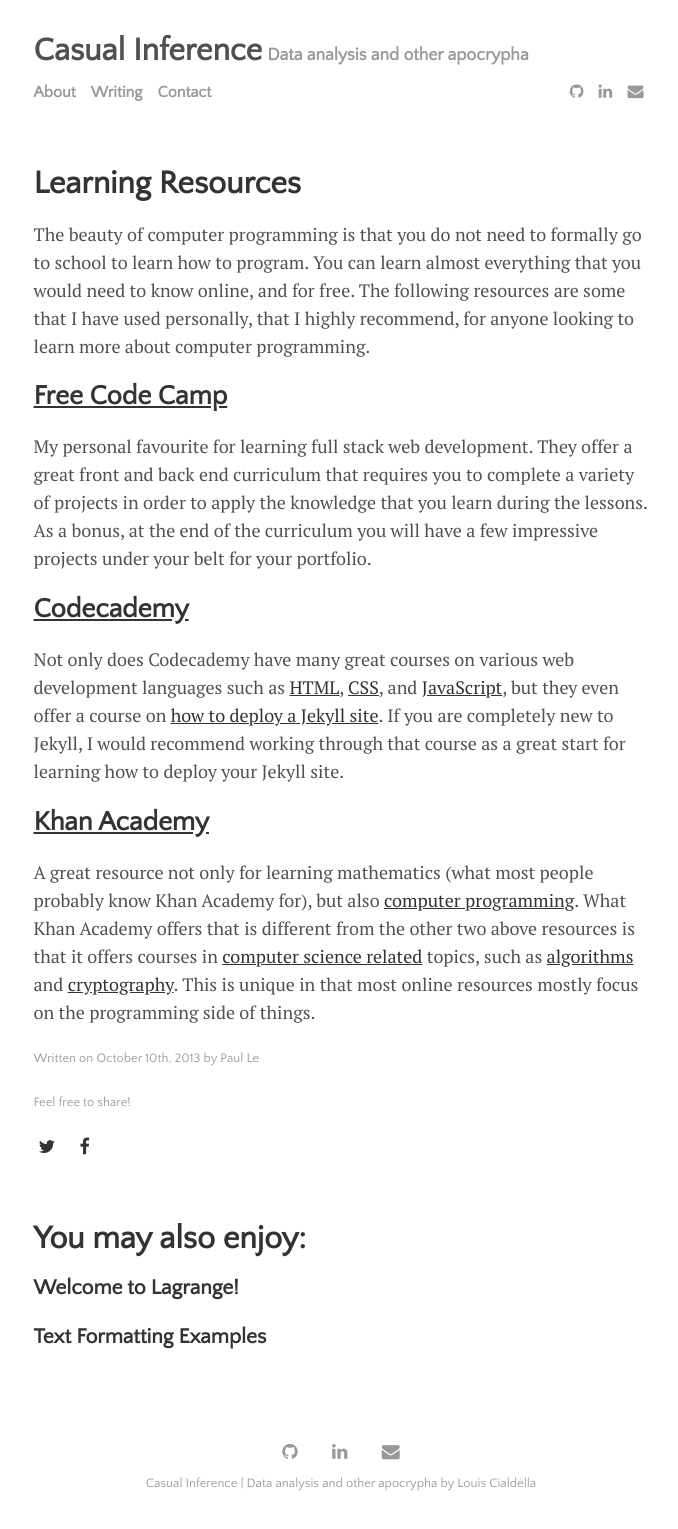
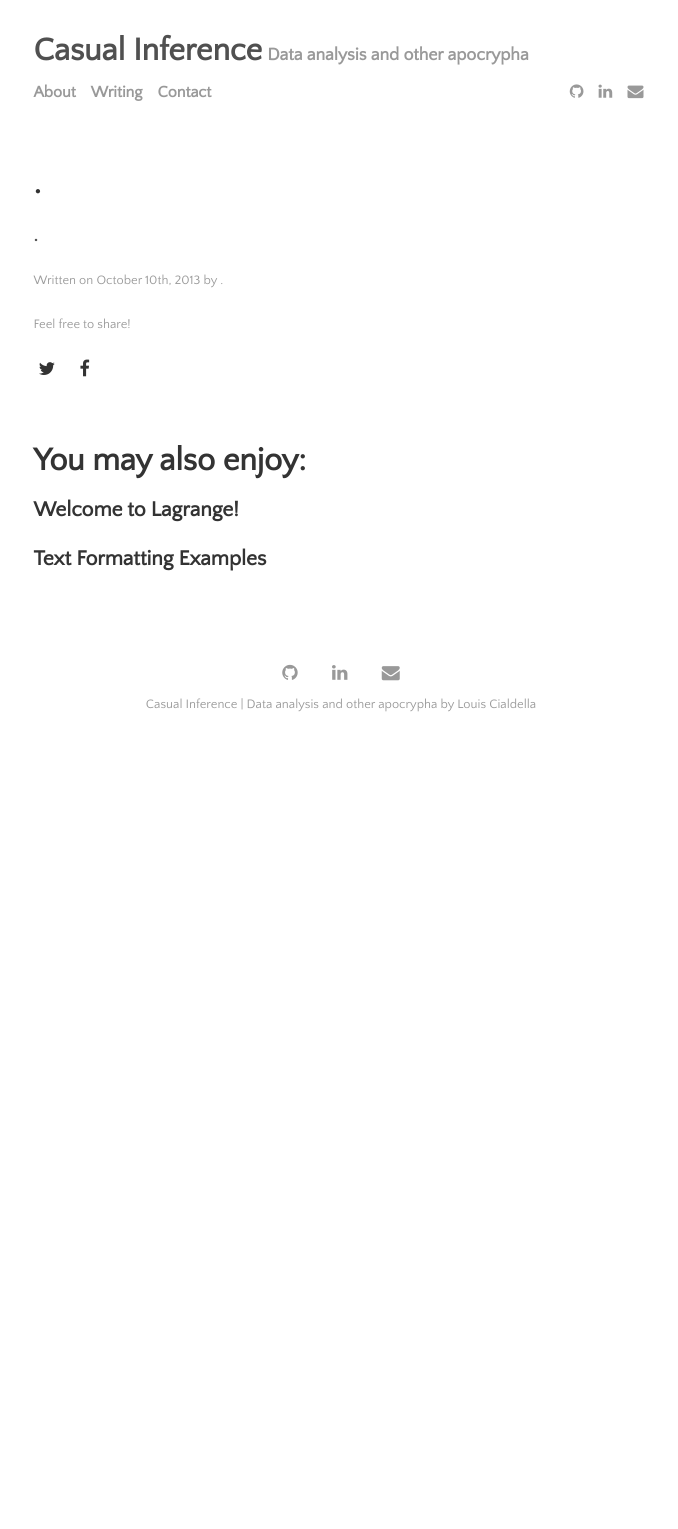
Before and after one commit to lmc2179/lmc2179.github.io, a Jekyll site: the page built from _posts/2013-10-10-learning-resources.md, in a window 1280 px wide. Shown: the whole page, without its empty margins (299-977 px from the left). Built offline with Jekyll 4.4.1, drawn with Linux system fonts in a browser that asks for light colours; after the commit the page ends 900 px from its top, so only the background shows below that.

Commit message:
Update 2013-10-10-learning-resources.md

```diff
--- a/_posts/2013-10-10-learning-resources.md
+++ b/_posts/2013-10-10-learning-resources.md
@@ -1,22 +1,10 @@
 ---
 layout: post
-title: "Learning Resources"
-author: "Paul Le"
+title: "."
+author: "."
 categories: journal
 tags: [documentation,sample]
 #image: spools.jpg
 ---
 
-The beauty of computer programming is that you do not need to formally go to school to learn how to program. You can learn almost everything that you would need to know online, and for free. The following resources are some that I have used personally, that I highly recommend, for anyone looking to learn more about computer programming.
-
-## [Free Code Camp](https://www.freecodecamp.org/)
-
-My personal favourite for learning full stack web development. They offer a great front and back end curriculum that requires you to complete a variety of projects in order to apply the knowledge that you learn during the lessons. As a bonus, at the end of the curriculum you will have a few impressive projects under your belt for your portfolio.
-
-## [Codecademy](https://www.codecademy.com/)
-
-Not only does Codecademy have many great courses on various web development languages such as [HTML](https://www.codecademy.com/learn/learn-html), [CSS](https://www.codecademy.com/learn/learn-css), and [JavaScript](https://www.codecademy.com/learn/introduction-to-javascript), but they even offer a course on [how to deploy a Jekyll site](https://www.codecademy.com/learn/deploy-a-website). If you are completely new to Jekyll, I would recommend working through that course as a great start for learning how to deploy your Jekyll site.
-
-## [Khan Academy](https://www.khanacademy.org/)
-
-A great resource not only for learning mathematics (what most people probably know Khan Academy for), but also [computer programming](https://www.khanacademy.org/computing/computer-programming). What Khan Academy offers that is different from the other two above resources is that it offers courses in [computer science related](https://www.khanacademy.org/computing/computer-science) topics, such as [algorithms](https://www.khanacademy.org/computing/computer-science/algorithms) and [cryptography](https://www.khanacademy.org/computing/computer-science/cryptography). This is unique in that most online resources mostly focus on the programming side of things.
+.
```
